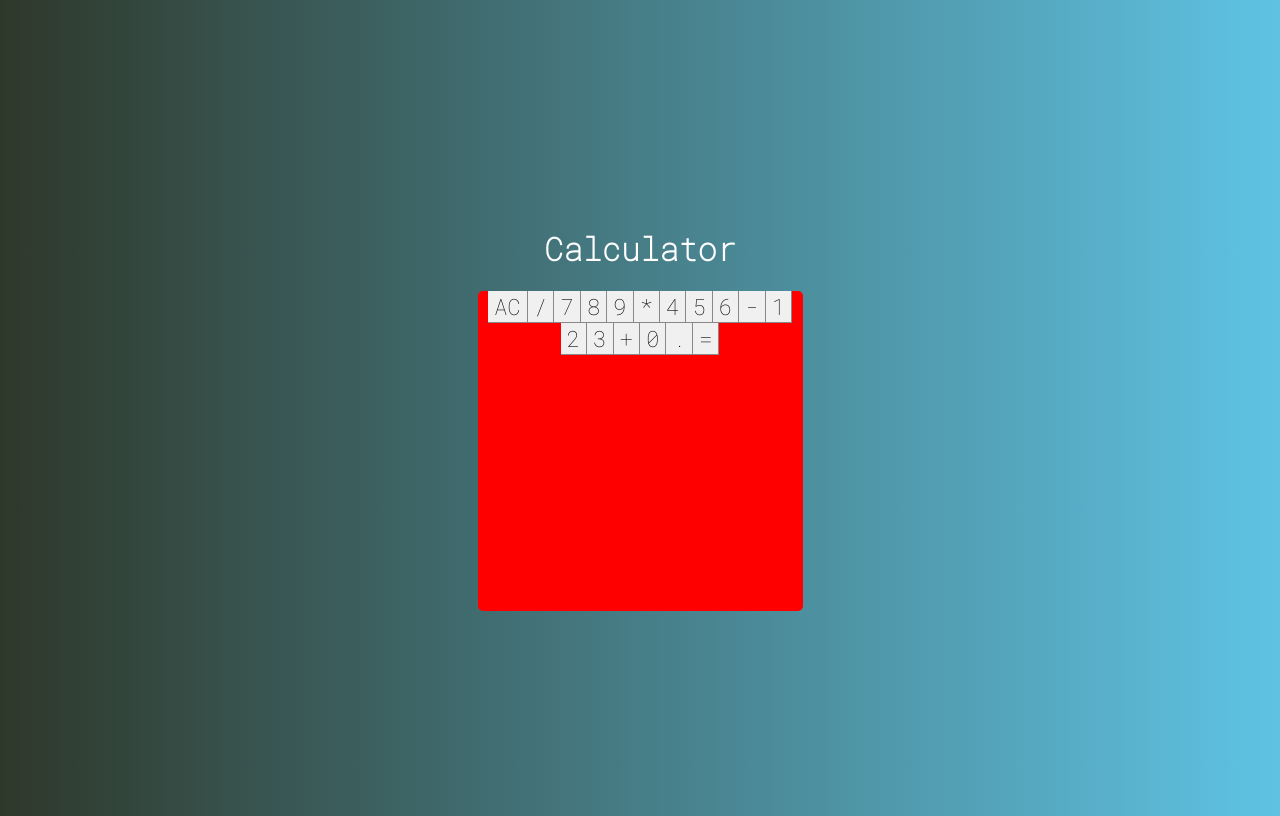
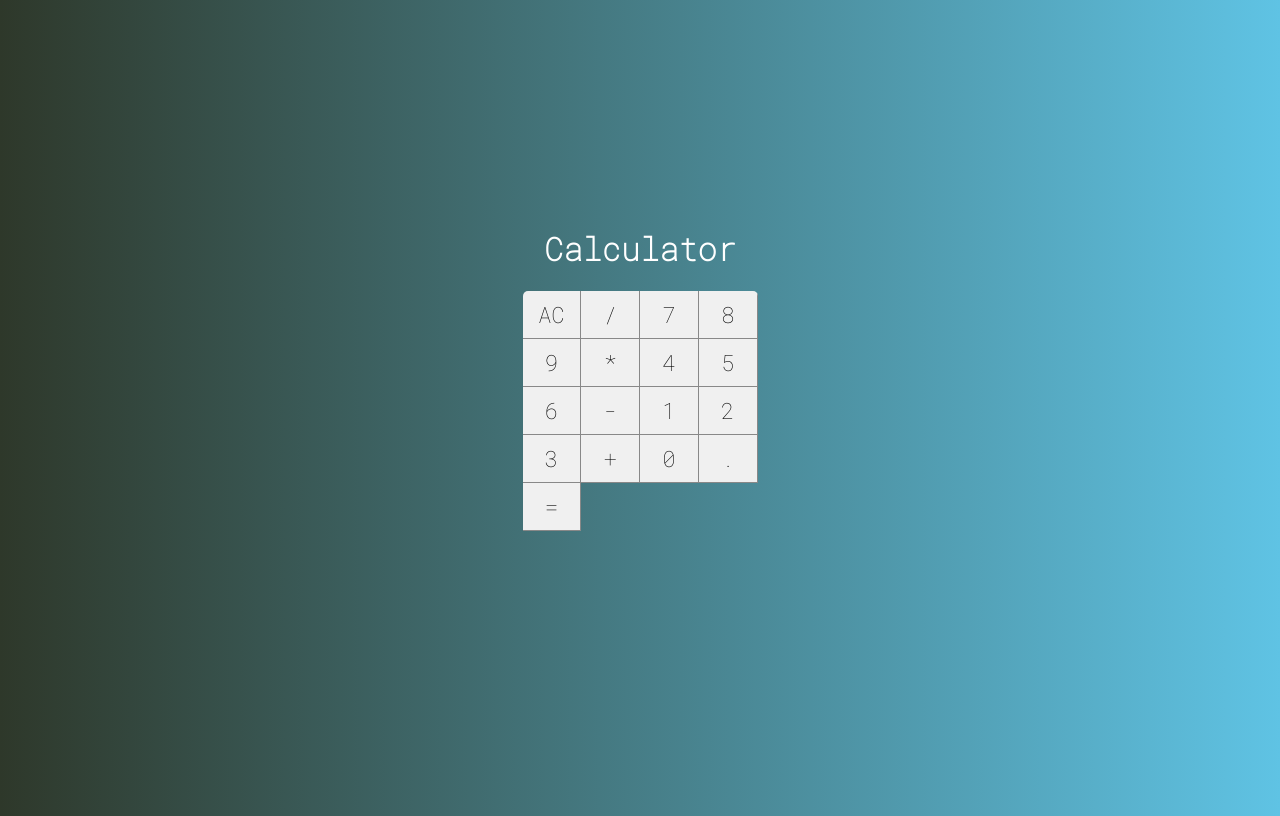
Before and after one commit to gustavomrv/web_js_2022, a React (Create React App) app in the folder react/calculator/: page / in a window 1280 px wide. Built offline with nearby package versions, Linux system fonts and the light colour scheme.

Commit message:
Update Calculator.css

```diff
--- a/react/calculator/src/main/Calculator.css
+++ b/react/calculator/src/main/Calculator.css
@@ -1,7 +1,11 @@
 .calculator {
     height: 320px;
-    width: 325px;
+    width: 235px;
     border-radius: 5px;
     overflow: hidden;
-    background-color: red;
+    /* background-color: red; */
+
+    display: grid;
+    grid-template-columns: repeat(4, 25%);
+    grid-template-rows: 48px 48px 48px 48px 48px;
 }
```
